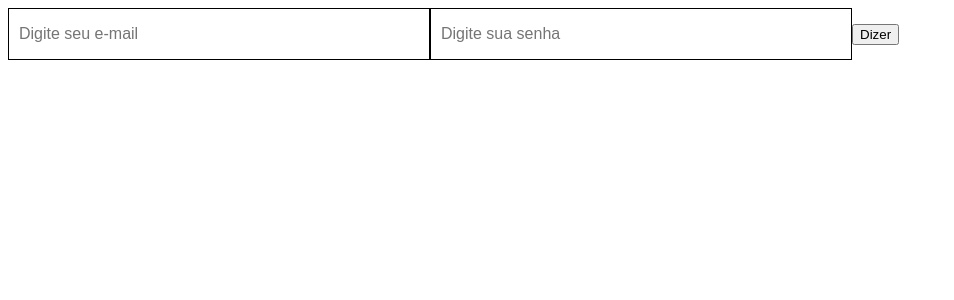
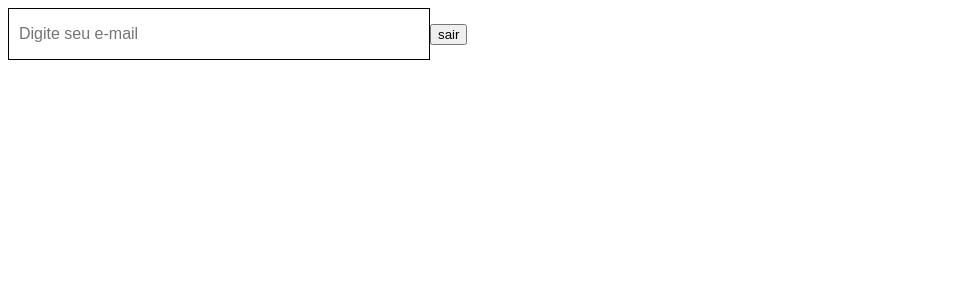
Before and after one commit to gustavoalvesdev/curso-reactjs-b7web, a React (Create React App) app in the folder react1/: page / in a window 1280 px wide. Shown: the top 300 px of the page, without its empty margins (0-954 px from the left). Built offline with nearby package versions, Linux system fonts and the light colour scheme; the HTML template or start-up script is replaced by a standard one.

Commit message:
Conceitos Básicos de React - 06 - Condicional de Exibição

```diff
--- a/react1/src/App.js
+++ b/react1/src/App.js
@@ -12,26 +12,40 @@ const Input = styled.input`
 function App() {
 
   const [ email, setEmail ] = useState('');
-  const [ password, setPassword ] = useState('');
+  const [ isLogged, setIsLogged ] = useState(true);
 
   const handleEmailInput = e => {
     setEmail(e.target.value);
-  };
-
-  const handlePasswordInput = e => {
-    setPassword(e.target.value);
-  };
-
-  const handleButton = () => {
-    alert(email + ' - ' + password);
   };
 
   return (
 
     <>
       <Input placeholder="Digite seu e-mail" type="email" value={email} onChange={handleEmailInput} />
-      <Input placeholder="Digite sua senha" type="password" value={password} onChange={handlePasswordInput} />
-      <button onClick={handleButton}>Dizer</button>
+
+      {/*isLogged &&
+        <button>sair</button>
+      */}
+
+      {/*isLogged == false &&
+        <button>logar</button>
+      */}
+
+      {isLogged ? <button>sair</button> : <button>fazer login</button>}
+
+       {/* algo && <Componente /> */}
+
+      {/* email.length > 0 &&
+        <p>{email.length} caractere{email.length !== 1 ? 's' : ''}</p> */
+      }
+
+      {email.length > 0 &&
+        <>
+          <p>{email.length} caractere{email.length !== 1 ? 's' : ''}</p>
+          <p>aviso alguma coisa</p>
+        </>
+      }
+
     </>
 
   );
```
